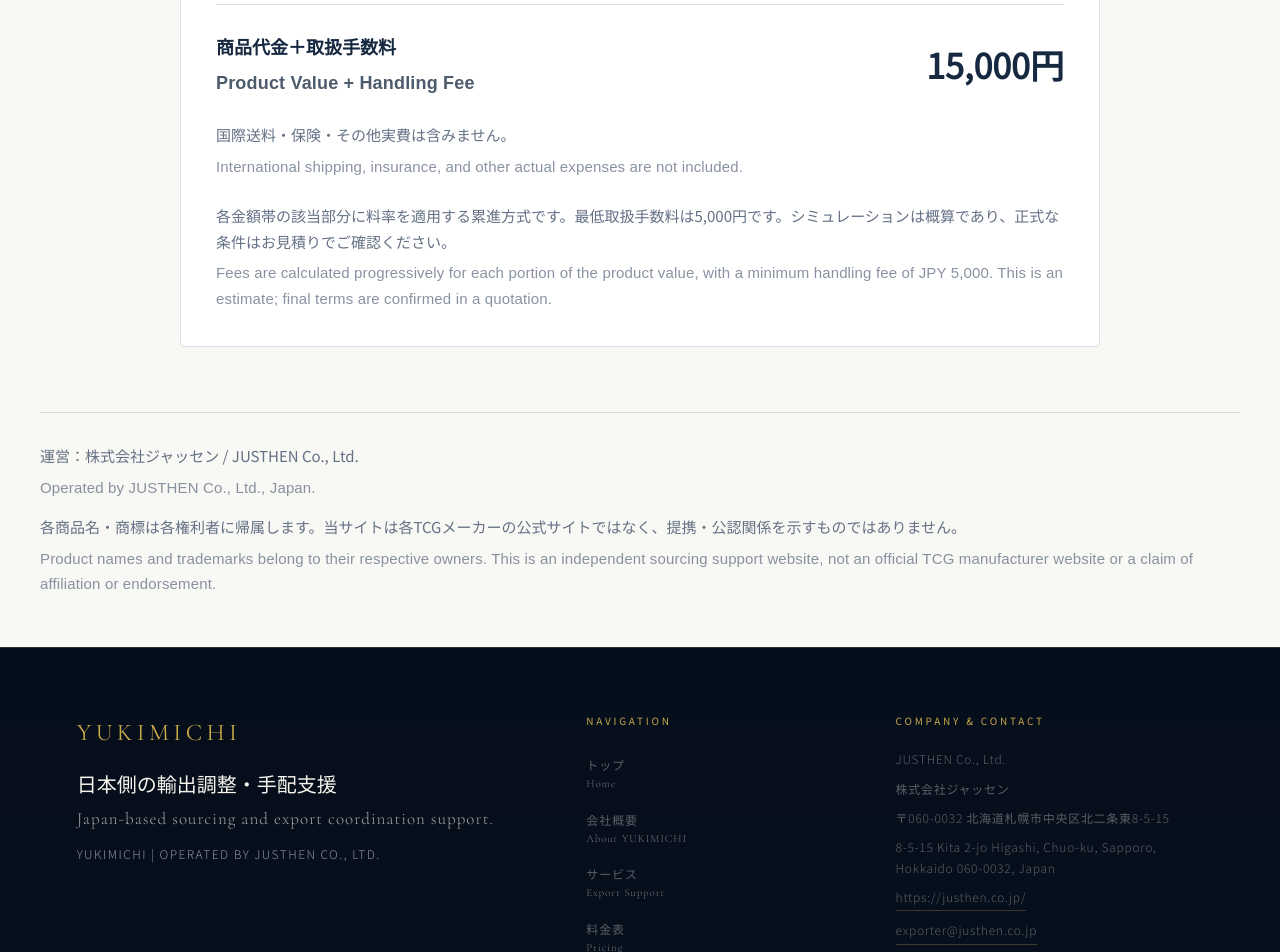
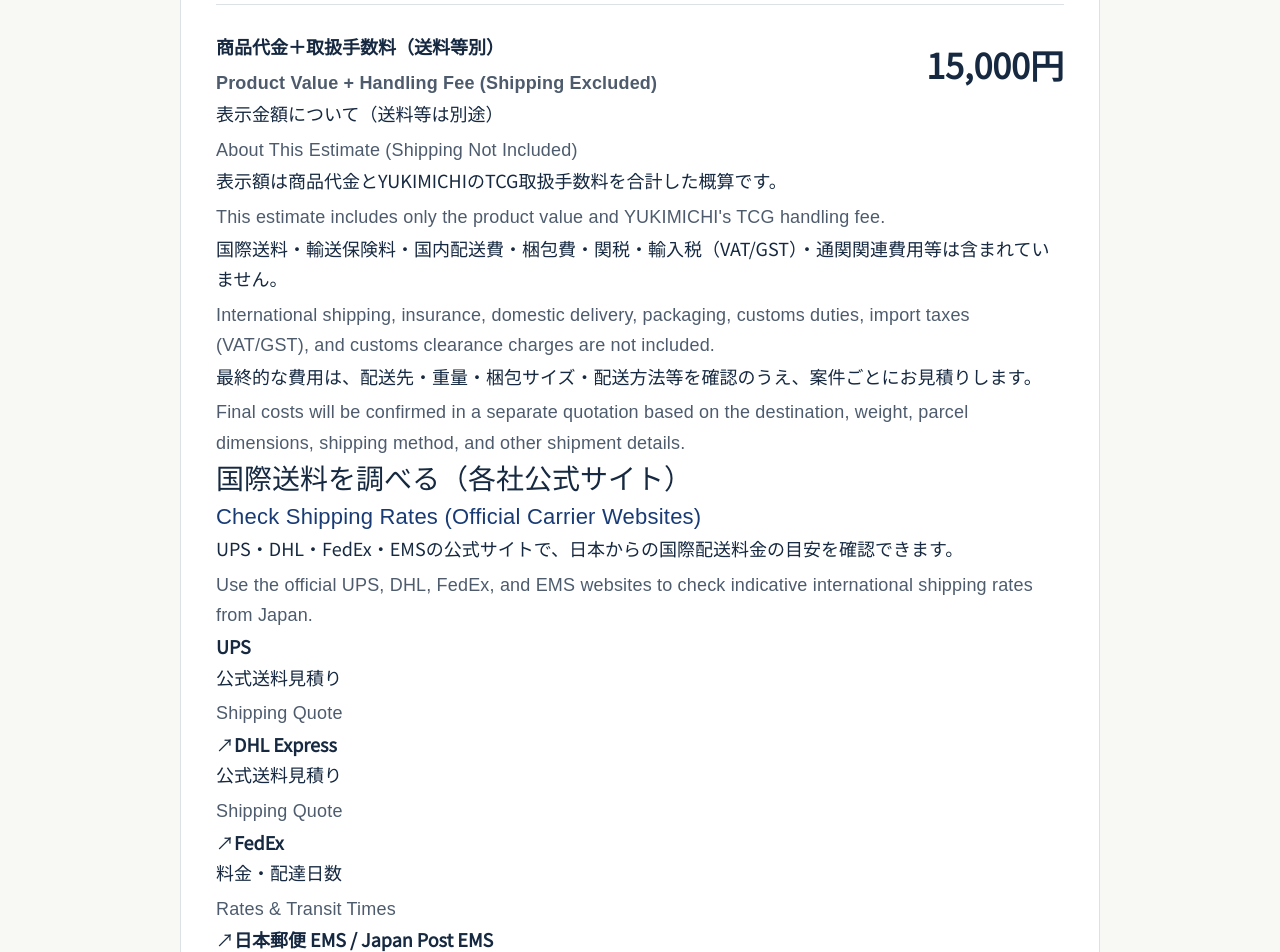
Before and after one commit to JUSTHEN-YUUKI/YUKIMICHI-ChatGpt-NEW-HP, a Next.js app: page /tcg/fee-calculator in a window 1280 px wide. Shown: the part 1240-2192 px from the top of the page. Built offline with nearby package versions, Linux system fonts and the light colour scheme.

Commit message:
Clarify TCG calculator subtotal and link official courier rate tools

```diff
--- a/components/tcg/TcgFeeCalculator.tsx
+++ b/components/tcg/TcgFeeCalculator.tsx
@@ -7,6 +7,33 @@ import styles from './TcgFeeCalculator.module.css'
 
 const yenFormatter = new Intl.NumberFormat('ja-JP')
 const yen = (value: number) => `${yenFormatter.format(value)}円`
+
+const shippingProviders = [
+  {
+    name: 'UPS',
+    ja: '公式送料見積り',
+    en: 'Shipping Quote',
+    href: 'https://www.ups.com/jp/ja/shipping/quote',
+  },
+  {
+    name: 'DHL Express',
+    ja: '公式送料見積り',
+    en: 'Shipping Quote',
+    href: 'https://www.dhl.com/jp-ja/home/get-a-quote.html',
+  },
+  {
+    name: 'FedEx',
+    ja: '料金・配達日数',
+    en: 'Rates & Transit Times',
+    href: 'https://www.fedex.com/ja-jp/new-customer/how-to-get-rates-and-transit-times.html',
+  },
+  {
+    name: '日本郵便 EMS / Japan Post EMS',
+    ja: '料金・配達日数',
+    en: 'Rates & Delivery Times',
+    href: 'https://www.post.japanpost.jp/cgi-charge/',
+  },
+]
 
 export default function TcgFeeCalculator() {
   const [productValue, setProductValue] = useState(TCG_FEE_MIN_VALUE)
@@ -38,14 +65,42 @@ export default function TcgFeeCalculator() {
           <dd><output htmlFor="tcg-product-value">{effectiveRate.toFixed(2)}%</output></dd>
         </div>
         <div className={styles.total}>
-          <dt><Bilingual ja="商品代金＋取扱手数料" en="Product Value + Handling Fee" /></dt>
+          <dt><Bilingual ja="商品代金＋取扱手数料（送料等別）" en="Product Value + Handling Fee (Shipping Excluded)" /></dt>
           <dd><output htmlFor="tcg-product-value">{yen(total)}</output></dd>
         </div>
       </dl>
     </div>
 
-    <p className={styles.note}><Bilingual ja="国際送料・保険・その他実費は含みません。"
-      en="International shipping, insurance, and other actual expenses are not included." /></p>
+    <div className={styles.costNotice} role="note">
+      <p className={styles.noticeTitle}><Bilingual ja="表示金額について（送料等は別途）" en="About This Estimate (Shipping Not Included)" /></p>
+      <p><Bilingual
+        ja="表示額は商品代金とYUKIMICHIのTCG取扱手数料を合計した概算です。"
+        en="This estimate includes only the product value and YUKIMICHI's TCG handling fee." /></p>
+      <p className={styles.exclusion}><Bilingual
+        ja="国際送料・輸送保険料・国内配送費・梱包費・関税・輸入税（VAT/GST）・通関関連費用等は含まれていません。"
+        en="International shipping, insurance, domestic delivery, packaging, customs duties, import taxes (VAT/GST), and customs clearance charges are not included." /></p>
+      <p><Bilingual
+        ja="最終的な費用は、配送先・重量・梱包サイズ・配送方法等を確認のうえ、案件ごとにお見積りします。"
+        en="Final costs will be confirmed in a separate quotation based on the destination, weight, parcel dimensions, shipping method, and other shipment details." /></p>
+    </div>
+
+    <section className={styles.shippingInfo} aria-labelledby="tcg-shipping-heading">
+      <h2 id="tcg-shipping-heading"><Bilingual ja="国際送料を調べる（各社公式サイト）" en="Check Shipping Rates (Official Carrier Websites)" /></h2>
+      <p className={styles.shippingIntro}><Bilingual
+        ja="UPS・DHL・FedEx・EMSの公式サイトで、日本からの国際配送料金の目安を確認できます。"
+        en="Use the official UPS, DHL, FedEx, and EMS websites to check indicative international shipping rates from Japan." /></p>
+      <div className={styles.shippingGrid}>
+        {shippingProviders.map(provider => (
+          <a className={styles.carrierLink} key={provider.name} href={provider.href} target="_blank" rel="noopener noreferrer">
+            <strong>{provider.name}</strong>
+            <span className={styles.carrierAction}><Bilingual ja={provider.ja} en={provider.en} /><span aria-hidden="true">↗</span></span>
+          </a>
+        ))}
+      </div>
+      <p className={styles.shippingCaution}><Bilingual
+        ja="外部サイトが別タブで開きます。表示送料は参考金額であり、実際の送料・引受可否・補償条件は商品内容、申告価格、重量、サイズ、仕向国、各社規定等により異なります。EMSは料金計算画面でEMSを選択してください。"
+        en="Links open official external websites in a new tab. Rates are indicative, not final quotes. Actual charges, acceptance, and coverage depend on the goods, declared value, weight, dimensions, destination, and each carrier's terms. For Japan Post, select EMS in the rate calculator." /></p>
+    </section>
     <p className={styles.note}><Bilingual ja="各金額帯の該当部分に料率を適用する累進方式です。最低取扱手数料は5,000円です。シミュレーションは概算であり、正式な条件はお見積りでご確認ください。"
       en="Fees are calculated progressively for each portion of the product value, with a minimum handling fee of JPY 5,000. This is an estimate; final terms are confirmed in a quotation." /></p>
   </section>
```
